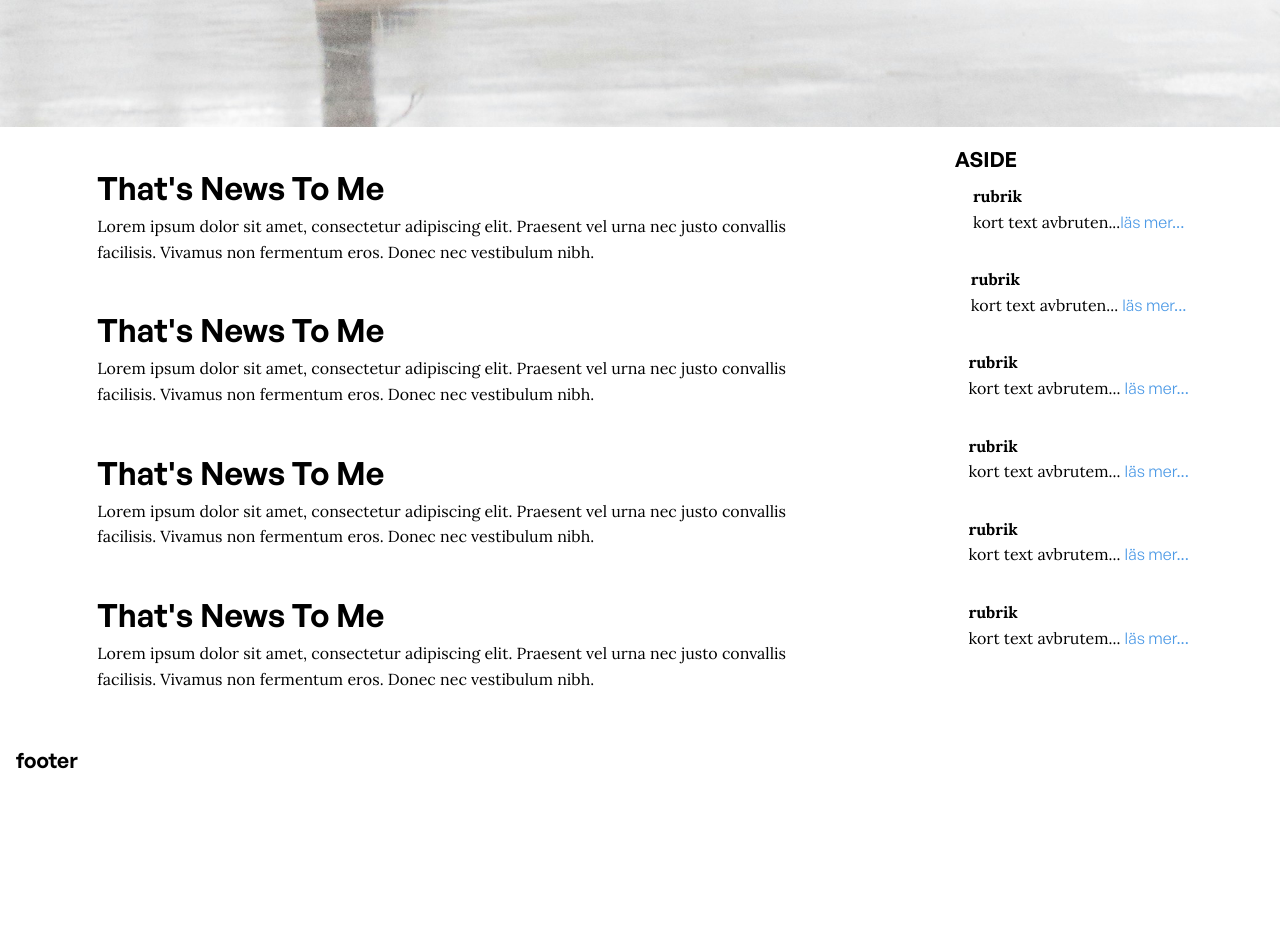
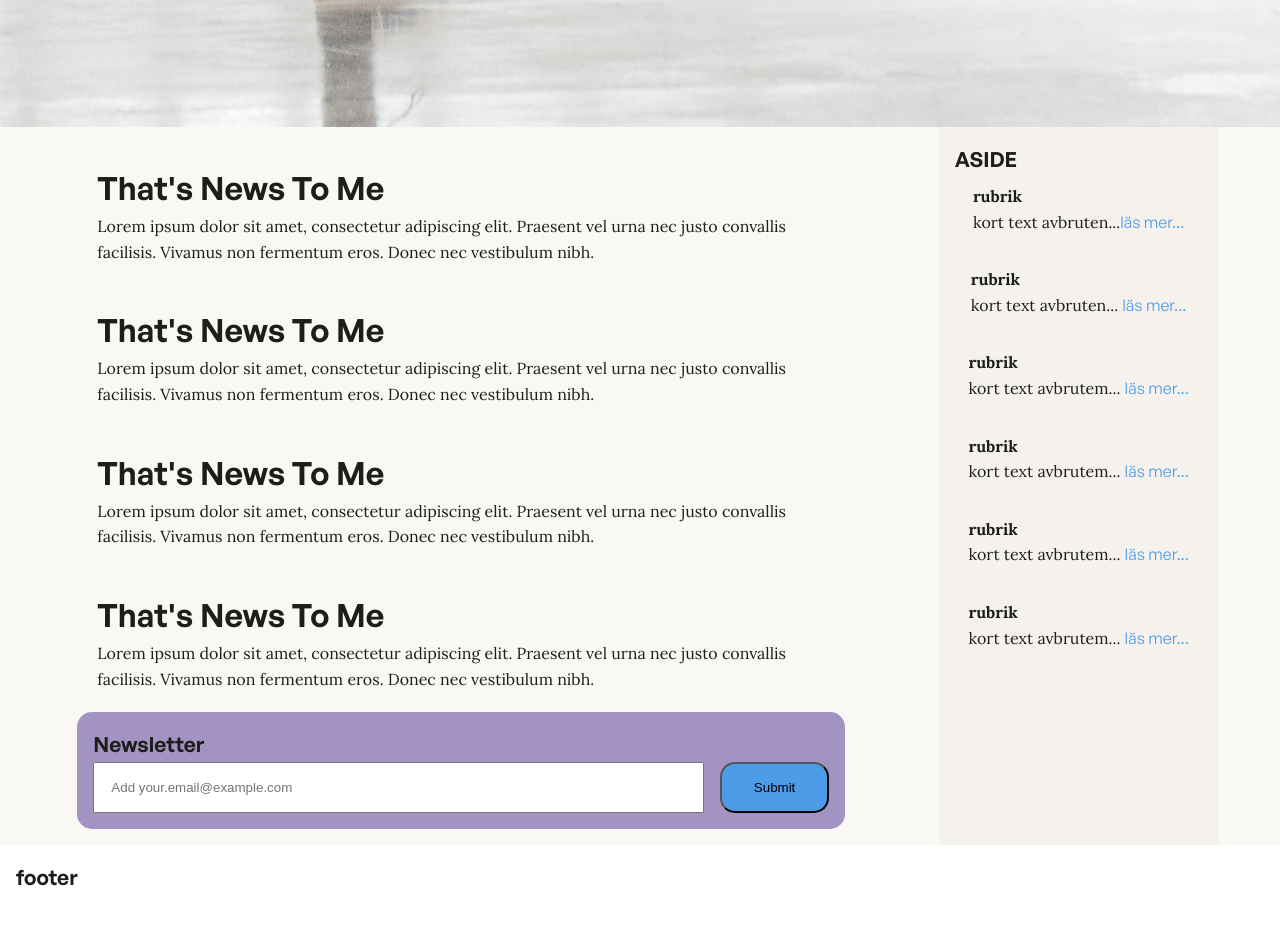
Before and after one commit to anneliejrova/news, a plain HTML site: page pages/index.html in a window 1280 px wide. Shown: the part 1389-2314 px from the top of the page. Before the commit the page ends 2217 px from the top, so only its background shows below. Drawn offline with Linux system fonts and the light colour scheme.

Commit message:
Color changed

```diff
--- /dev/null
+++ b/css/colors copy.css
@@ -0,0 +1,36 @@
+/* COLORS */
+
+/*
+SEMANTIC COLOR NAMING SYSTEM
+--[prefix-][context][-hierarchy][-volume]
+
+[-volume] is how a color interacts with surrounding colors to stand out or recede.
+- loud: increases prominence / visibility against its context
+- muted: decreases prominence / blends more into its context
+-If no volume is specified, the color is used at its base prominence for the context.
+
+Note: a muted version of a loud color can still appear more prominent than a loud version of a muted color, depending on the context.
+
+*/
+
+ :root {
+            --neutral-base: #261D35;
+            --neutral-contrast-loud: #F2F0EF;
+            --neutral-contrast-muted: #ACA9B8;
+            --surface-base: #2F253F;
+            --surface-base-loud: #382C4C;
+            --accent-primary: #4D9AE6;
+            --accent-primary-loud: #3C86D4;
+            --accent-secondary: #FFA566;
+            --accent-secondary-loud: #FF8F42;
+            --accent-secondary-muted:#E6894D;
+            --border-neutral-base: #3A304C;
+
+
+            --topbar: #d9dad5; /*img matchad*/
+
+
+            --logo-f:#7CB9E8;
+            --logo-t:#1F6FC0;
+            --logo-mid:#4D9AE6;
+        }
--- a/css/colors.css
+++ b/css/colors.css
@@ -14,23 +14,31 @@ Note: a muted version of a loud color can still appear more prominent than a lou
 */
 
  :root {
-            --neutral-base: #261D35;
-            --neutral-contrast-loud: #F2F0EF;
-            --neutral-contrast-muted: #ACA9B8;
-            --surface-base: #2F253F;
-            --surface-base-loud: #382C4C;
-            --accent-primary: #4D9AE6;
-            --accent-primary-loud: #3C86D4;
-            --accent-secondary: #FFA566;
-            --accent-secondary-loud: #FF8F42;
-            --accent-secondary-muted:#E6894D;
-            --border-neutral-base: #3A304C;
+    --neutral-base: #FAF8F5;
+    --neutral-contrast: #1C1E1A;
+    --neutral-contrast-muted: #585C4F;
+
+    --surface-base: #f5f2ee;
+    --surface-color: #1E293B;
+    --surface-color-muted: #312E81;
+    --surface-color-txt: #F8FAFC;
+
+    --accent-primary:#4D9AE6;
+    --accent-primary-muted: #7CB9E8;
+    --accent-primary-loud: #1F6FC0;
+    --accent-primary-border: #04284d;
+
+    --accent-secondary: #9477ca;
+    --accent-secondary-loud:#6520e6;
+    --accent-secondary-muted: #a393c3;
 
 
-            --topbar: #d9dad5; /*img matchad*/
+/*SET COLORS DO NOT CHANGE*/
 
+    --topbar: #d9dad5; /*set to hero-bg-img*/
 
-            --logo-f:#7CB9E8;
-            --logo-t:#1F6FC0;
-            --logo-mid:#4D9AE6;
-        }
+    --logo-f:#7CB9E8;
+    --logo-t:#1F6FC0;
+    --logo-mid:#4D9AE6;
+
+}
--- a/css/components.css
+++ b/css/components.css
@@ -1 +1,14 @@
- /* BUTTONS, CARDS AND GEMERAL SMALLER COMPONENTS */
+/*BUTTONS, CARDS, SMALL COMPONENTS*/
+
+button{
+    background-color: var(--accent-primary);
+    padding:1rem 2rem;
+    border: 1px solid var(accent-primary-border);
+    border-radius: 15px;
+
+}
+
+button:hover{
+    background-color: var(--accent-primary-loud);
+    color:var(--neutral-base)
+}
--- a/css/pages/index.css
+++ b/css/pages/index.css
@@ -3,3 +3,22 @@
  main article{
     padding: 20px;
  }
+
+ .newsletter{
+            background-color:var(--accent-secondary-muted);
+            margin-top: auto;
+            border-radius:15px ;
+            padding:1rem;
+
+        }
+
+
+        form{
+            display: flex;
+        }
+
+        form input {
+            width:50vw;
+            padding:1rem;
+            margin-right:1rem;
+        }
--- a/css/sidebar.css
+++ /dev/null
@@ -1 +0,0 @@
- /* FULL RESPONSIVE SIDEBAR DESIGN */
--- a/css/style.css
+++ b/css/style.css
@@ -1,4 +1,4 @@
- /* GLOBAL LAYOUT AND STYLING */
+/* GLOBAL LAYOUT AND STYLING */
 
  * {
     margin: 0;
@@ -16,8 +16,7 @@ html, body {
 
 body {
   font-family: 'Lora', serif;
-  background-color: var(--bgcolor);
-  color: var(--text-primary);
+  color: var(--neutral-contrast);
   line-height: 1.6;
 }
 
@@ -81,16 +80,22 @@ a:visited{
                 flex-direction: column;
                 gap: 1rem;
                 justify-content: center;
+            background-color: var(--neutral-base   );
+
             }
 
         main {
+          display: flex;
+            flex-direction: column;
             max-width: 800px;
             margin: 0 auto;
             padding: 1rem;
         }
 
 
+
         aside {
+          background-color: var(--surface-base);
             padding: 3rem 1rem 1rem 1rem;
         }
 
@@ -105,7 +110,7 @@ a:visited{
             padding: 0.5rem;
         }
 
-         @media (min-width: 768px) {
+         @media (min-width: 538px) {
           .content {
                 flex-direction: column-reverse;
          }
--- a/pages/index.html
+++ b/pages/index.html
@@ -8,6 +8,7 @@
     <link href="https://fonts.googleapis.com/css2?family=Lora:wght@400;700&display=swap" rel="stylesheet">
     <link rel="stylesheet" href="../css/colors.css">
     <link rel="stylesheet" href="../css/fonts.css">
+<link rel="stylesheet" href="../css/components.css">
     <link rel="stylesheet" href="../css/style.css">
     <link rel="stylesheet" href="../css/hero.css">
     <link rel="stylesheet" href="../css/pages/index.css">
@@ -90,6 +91,13 @@
                         nec vestibulum nibh.
                     </p>
                 </article>
+                  <div class="newsletter">
+                    <h3>Newsletter</h3>
+                    <form>
+                        <input type="email" id="email" name="email" placeholder="Add your.email@example.com">
+                        <button type="submit" class="button button-primary">Submit</button>
+                    </form>
+                </div>
             </main>
 
             <aside class="aside">
```
